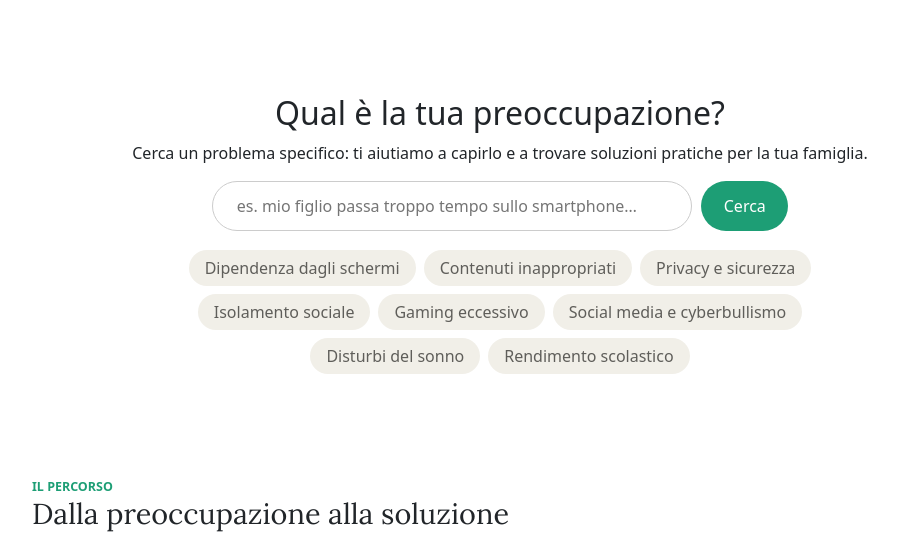
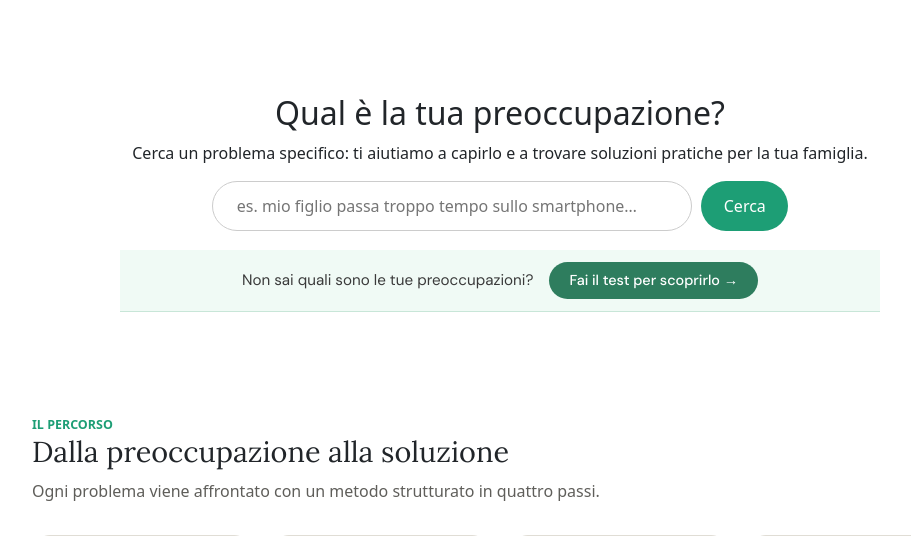
Before and after one commit to Comunita-educante-digitale/pcto, a Flask app: page / in a window 1280 px wide. Shown: the part 520-1056 px from the top of the page, without its empty margins (140-1051 px from the left). Run offline with Flask 3, Linux system fonts and the light colour scheme.

Commit message:
+test pagina

```diff
--- a/app.py
+++ b/app.py
@@ -29,6 +29,9 @@ def search():
         "success": False
     })
 
+@app.route("/test")
+def test():
+    return render_template("test.html")
 
 @app.route("/categoria/<categoria>")
 def categoria(categoria):
--- a/static/style.css
+++ b/static/style.css
@@ -184,6 +184,36 @@ body {
   padding: 0.38rem 1rem;
   text-decoration: none;
   color: var(--text-muted);
+}
+/* BANNER SECTION */
+.test-banner {
+  background: #F0FAF5;
+  border-bottom: 1px solid #C8E6D8;
+  padding: 12px 32px;
+  display: flex;
+  align-items: center;
+  justify-content: center;
+  gap: 16px;
+  font-family: 'DM Sans', sans-serif;
+  font-size: 0.95rem;
+  color: #3a3a3a;
+  flex-wrap: wrap;
+}
+
+.btn-test {
+  background: #2E7D5E;
+  color: white;
+  padding: 8px 20px;
+  border-radius: 20px;
+  text-decoration: none;
+  font-weight: 500;
+  font-size: 0.9rem;
+  transition: background 0.2s;
+}
+
+.btn-test:hover {
+  background: #245f49;
+  color: white;
 }
 
 /* HOW SECTION */
--- a/templates/index.html
+++ b/templates/index.html
@@ -73,16 +73,10 @@
         <button id="mainSearchButton" class="btn-search">Cerca</button>
       </div>
 
-      <div class="topic-pills">
-        <a href="#" class="pill">Dipendenza dagli schermi</a>
-        <a href="#" class="pill pill-coral">Contenuti inappropriati</a>
-        <a href="#" class="pill pill-amber">Privacy e sicurezza</a>
-        <a href="#" class="pill">Isolamento sociale</a>
-        <a href="#" class="pill pill-coral">Gaming eccessivo</a>
-        <a href="#" class="pill">Social media e cyberbullismo</a>
-        <a href="#" class="pill pill-amber">Disturbi del sonno</a>
-        <a href="#" class="pill">Rendimento scolastico</a>
-      </div>
+		<div class="test-banner">
+			<span>Non sai quali sono le tue preoccupazioni?</span>
+		<a href="/test" class="btn-test">Fai il test per scoprirlo →</a>
+		</div>
 
     </div>
   </section>
```
Also changed, not shown: templates/test.html (added, +12 -0 lines).
